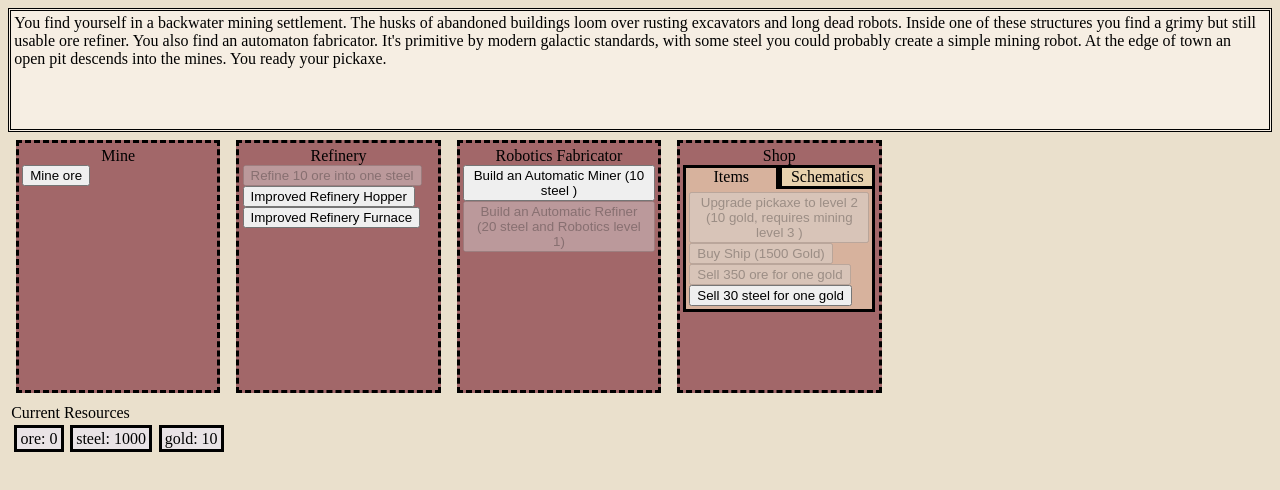
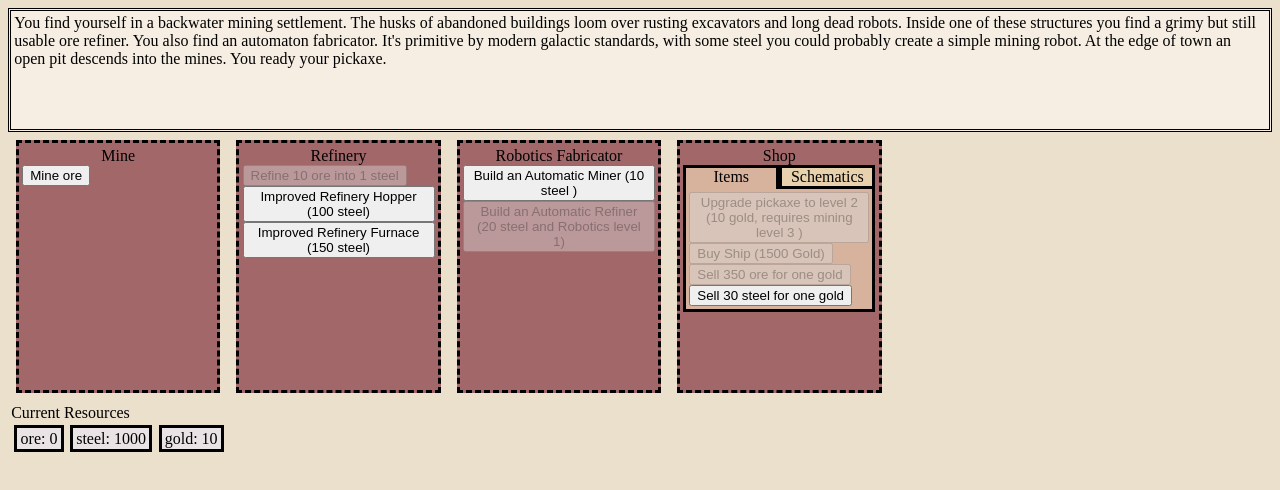
Before and after one commit to michaelwhittemore/vue-clicker-game, a Vue app: page / in a window 1280 px wide. Shown: the top 490 px of the page. Built offline with nearby package versions, Linux system fonts and the light colour scheme.

Commit message:
refinery upgrades now work, but need a disabled and display check

```diff
--- a/src/App.vue
+++ b/src/App.vue
@@ -9,7 +9,7 @@ import NarrativeText from './components/NarrativeText.vue';
 import ShopLocation from './components/Locations/ShopLocation.vue';
 import RoboticsFabricator from './components/Locations/RoboticsFabricator.vue';
 import MineLocation from './components/Locations/MineLocation.vue';
-import RefineryLocation from './components/Locations/RefineryLocation.vue';
+import RefineryLocation from './components/RefineryComponents/RefineryLocation.vue';
 </script>
 
 <template>
--- a/src/components/RefineryComponents/RefineButton.vue
+++ b/src/components/RefineryComponents/RefineButton.vue
@@ -1,33 +1,32 @@
 <script setup lang="ts">
-import { computed, ref } from 'vue';
+import { computed, ref, toRef } from 'vue';
 import { gameStateStorage } from '@/typescript/gameStateStorage';
 import { activateNarrativeTrigger } from '@/typescript/gameHelpers';
 import PopUpText from '../PopUpText.vue';
 
 const wasClickedTrigger = ref(false);
 
+const oreInput = toRef(() => gameStateStorage.refineryState.oreInput)
+const steelOutput = toRef(() => gameStateStorage.refineryState.steelOutput)
+
 const onClickHandler = () => {
     activateNarrativeTrigger('hasRefinedOre');
     wasClickedTrigger.value = !wasClickedTrigger.value;
     // This should eventually be tied to an upgrade (maybe both are different upgrades?)
     // This will also mean the text needs to be changed in the template
-    gameStateStorage.resources.ore -= 10;
-    gameStateStorage.resources.steel++;
+    gameStateStorage.resources.ore -= oreInput.value;
+    gameStateStorage.resources.steel+= steelOutput.value;
 }
-const notEnoughOre = computed(() => gameStateStorage.resources.ore < 10)
+const notEnoughOre = computed(() => gameStateStorage.resources.ore < oreInput.value)
 const computedTextForPopUp = computed(() => {
     // This will need different values when we add upgrades
-    return `+1 Steel`;
+    return `+${steelOutput.value} Steel`;
 })
 </script>
 
 <template>
-    <button @click="onClickHandler" :disabled="notEnoughOre"> Refine 10 ore into one steel
+    <button @click="onClickHandler" :disabled="notEnoughOre">
+        Refine {{ oreInput }} ore into {{ steelOutput}} steel
         <PopUpText :textForPopUp="computedTextForPopUp" :wasClickedTrigger="wasClickedTrigger"/>
     </button>
 </template>
-
-<style>
-/* button {
-} */
-</style>
--- a/src/components/Locations/RefineryLocation.vue
+++ b/src/components/RefineryComponents/RefineryLocation.vue
@@ -1,7 +1,7 @@
 <script setup lang="ts">
 import RefineButton from '../RefineryComponents/RefineButton.vue';
 import UpgradeRefineryButton from '../RefineryComponents/UpgradeRefineryButton.vue';
-import LocationComponent from './LocationComponent.vue';
+import LocationComponent from '../Locations/LocationComponent.vue';
 // HERE! - I think we should iterate over the schematics? and display them if they are in unlocked
 // schematics but not refineryUpgrades. Will need a list of possible refinery upgrades? just an array -
 // maybe it should live in schematicData
--- a/src/components/RefineryComponents/UpgradeRefineryButton.vue
+++ b/src/components/RefineryComponents/UpgradeRefineryButton.vue
@@ -1,11 +1,37 @@
 <script setup lang="ts">
+import { gameStateStorage } from '@/typescript/gameStateStorage';
 import { readableTextMap } from '@/typescript/gameConstants/readableTextMap';
 // What determines if we show it?
 const props = defineProps<{
     upgradeName: 'improvedRefineryHopper' | 'improvedRefineryFurnace',
 }>()
 const { upgradeName } = props
+
+let onClickHandler: () => void;
+let upgradeCost: number;
+// this should eventually be a map if there's a lot of methods
+switch (upgradeName) {
+    case 'improvedRefineryHopper':
+        upgradeCost = 100;
+        onClickHandler = () => {
+            gameStateStorage.refineryState.oreInput = 9;
+            gameStateStorage.refineryState.refineryUpgrades.push('improvedRefineryHopper')
+            gameStateStorage.resources.steel-= upgradeCost;
+        }
+        break;
+    case 'improvedRefineryFurnace':
+        upgradeCost = 150;
+        onClickHandler = () => {
+            gameStateStorage.refineryState.steelOutput = 2;
+            gameStateStorage.refineryState.refineryUpgrades.push('improvedRefineryFurnace')
+            gameStateStorage.resources.steel-= upgradeCost;
+        }
+        break;
+    default:
+        console.error('invalid refinery upgrade')
+        break;
+}
 </script>
 <template>
-    <button> {{ readableTextMap[upgradeName] }}</button>
+    <button @click="onClickHandler"> {{ readableTextMap[upgradeName] }} ({{ upgradeCost }} steel)</button>
 </template>
--- a/src/components/ShopComponents/BuySchematic.vue
+++ b/src/components/ShopComponents/BuySchematic.vue
@@ -14,6 +14,7 @@ const clickHandler = (schematicName: keyof typeof schematicsData) => {
     gameStateStorage.unlockedSchematics.push(schematicName);
     gameStateStorage.resources.gold -= schematicsData[schematicName].price;
 }
+// shouldDisplay is itself a function
 const computedIsUnlocked: ComputedRef<boolean> = computed(schematicsData[schematicName].shouldDisplay);
 
 </script>
--- a/src/typescript/gameStateStorage.ts
+++ b/src/typescript/gameStateStorage.ts
@@ -36,7 +36,12 @@ export interface StateStorageObject {
     upgrades: {
         pickaxe: Upgrade
     },
-    refineryUpgrades: Array<string>,
+    refineryState: {
+        refineryUpgrades: Array<string>,
+        oreInput: number,
+        steelOutput: number,
+    },
+
     unlockedSchematics: Array<string>,
     narrativeTriggersArray: Array<keyof typeof narrativeTriggersToText>,
 }
@@ -85,7 +90,11 @@ const gameStateStorageObject: StateStorageObject = {
             }
         }
     },
-    refineryUpgrades: [],
+    refineryState: {
+        refineryUpgrades: [],
+        oreInput: 10,
+        steelOutput: 1,
+    },
     unlockedSchematics: [],
     narrativeTriggersArray: ['gameStart'],
 }
```
Also changed, not shown: 1 other file (tests, documents, lock files or other folders).
